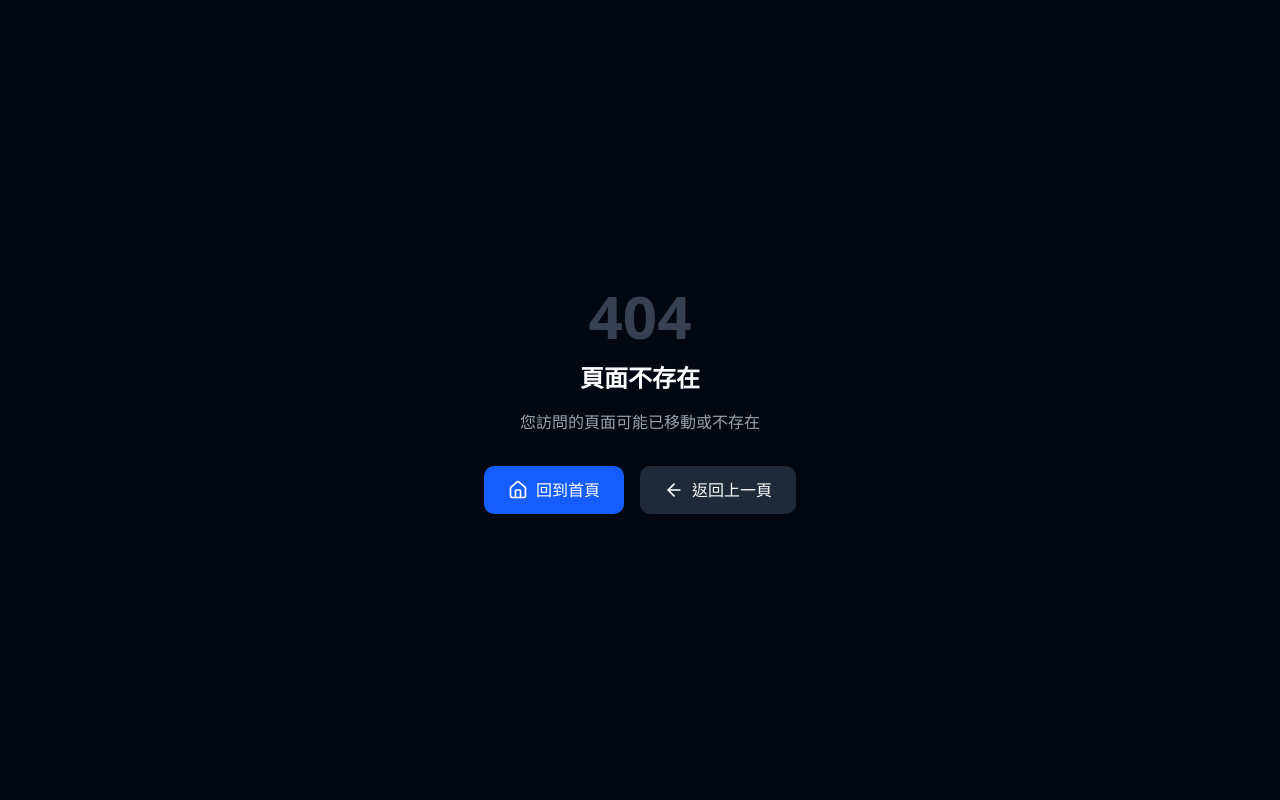
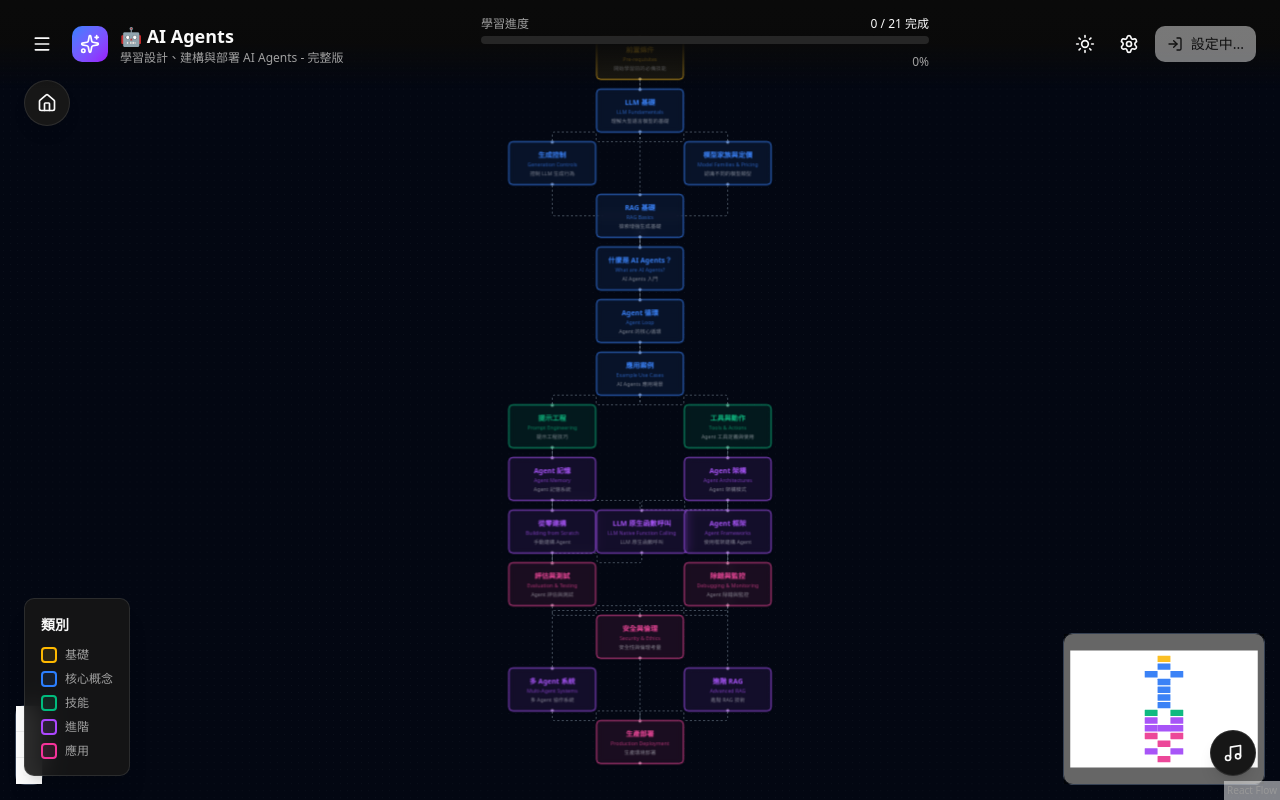
Before and after one commit to ccwChi/roadmap, a Next.js app: page /roadmap-ai_agent in a window 1280 px wide. Before the commit this address had no page. Built offline with nearby package versions, Linux system fonts and the light colour scheme; no server answers.

Commit message:
修改路徑

```diff
--- a/app/page.js
+++ b/app/page.js
@@ -45,7 +45,7 @@ export default function HomePage() {
 
       {/* Main Link */}
       <Link
-        href="/roadmap"
+        href="/roadmap-ai_agent"
         className="flex items-center gap-2 px-6 py-3 bg-primary text-primary-foreground font-medium rounded-xl hover:bg-primary/90 transition-colors shadow-lg"
       >
         進入學習地圖
--- /dev/null
+++ b/app/roadmap-ai_agent/page.js
@@ -0,0 +1,80 @@
+'use client';
+
+import dynamic from 'next/dynamic';
+import Link from 'next/link';
+import { useState, useEffect } from 'react';
+import { useTheme } from 'next-themes';
+import Header from '@/components/Header';
+import Sidebar from '@/components/Sidebar';
+import SettingsPanel from '@/components/SettingsPanel';
+import MusicPlayerPlaceholder from '@/components/MusicPlayerPlaceholder';
+import { Home, Moon, Sun } from 'lucide-react';
+
+const RoadmapFlow = dynamic(() => import('@/components/RoadmapFlow'), {
+  ssr: false,
+  loading: () => (
+    <div className="w-full h-screen bg-background flex items-center justify-center">
+      <div className="flex flex-col items-center gap-4">
+        <div className="w-12 h-12 border-4 border-primary border-t-transparent rounded-full animate-spin" />
+        <p className="text-muted-foreground">載入路線圖中...</p>
+      </div>
+    </div>
+  ),
+});
+
+export default function RoadmapPage() {
+  const { setTheme, resolvedTheme } = useTheme();
+  const [mounted, setMounted] = useState(false);
+
+  useEffect(() => {
+    setMounted(true);
+  }, []);
+
+  return (
+    <main className="relative w-full h-screen overflow-hidden bg-background">
+      <Header />
+      <Sidebar />
+      <SettingsPanel />
+      <RoadmapFlow />
+      <MusicPlayerPlaceholder />
+
+      {/* Fixed buttons */}
+      <div className="fixed top-20 left-6 z-10 flex flex-col gap-2">
+        <Link
+          href="/"
+          className="p-3 rounded-full bg-card border border-border shadow-lg hover:bg-secondary transition-colors"
+          aria-label="返回首頁"
+        >
+          <Home className="w-5 h-5 text-foreground" />
+        </Link>
+      </div>
+
+      {/* Legend */}
+      <div className="absolute bottom-6 left-6 z-10 bg-card/90 backdrop-blur-md border border-border rounded-lg p-4 shadow-xl hidden lg:block">
+        <h3 className="text-sm font-semibold text-foreground mb-3">類別</h3>
+        <div className="space-y-2">
+          <div className="flex items-center gap-2">
+            <div className="w-4 h-4 rounded border-2 border-amber-400 bg-amber-400/10"></div>
+            <span className="text-xs text-muted-foreground">基礎</span>
+          </div>
+          <div className="flex items-center gap-2">
+            <div className="w-4 h-4 rounded border-2 border-blue-500 bg-blue-500/10"></div>
+            <span className="text-xs text-muted-foreground">核心概念</span>
+          </div>
+          <div className="flex items-center gap-2">
+            <div className="w-4 h-4 rounded border-2 border-emerald-500 bg-emerald-500/10"></div>
+            <span className="text-xs text-muted-foreground">技能</span>
+          </div>
+          <div className="flex items-center gap-2">
+            <div className="w-4 h-4 rounded border-2 border-purple-500 bg-purple-500/10"></div>
+            <span className="text-xs text-muted-foreground">進階</span>
+          </div>
+          <div className="flex items-center gap-2">
+            <div className="w-4 h-4 rounded border-2 border-pink-500 bg-pink-500/10"></div>
+            <span className="text-xs text-muted-foreground">應用</span>
+          </div>
+        </div>
+      </div>
+    </main>
+  );
+}
```
